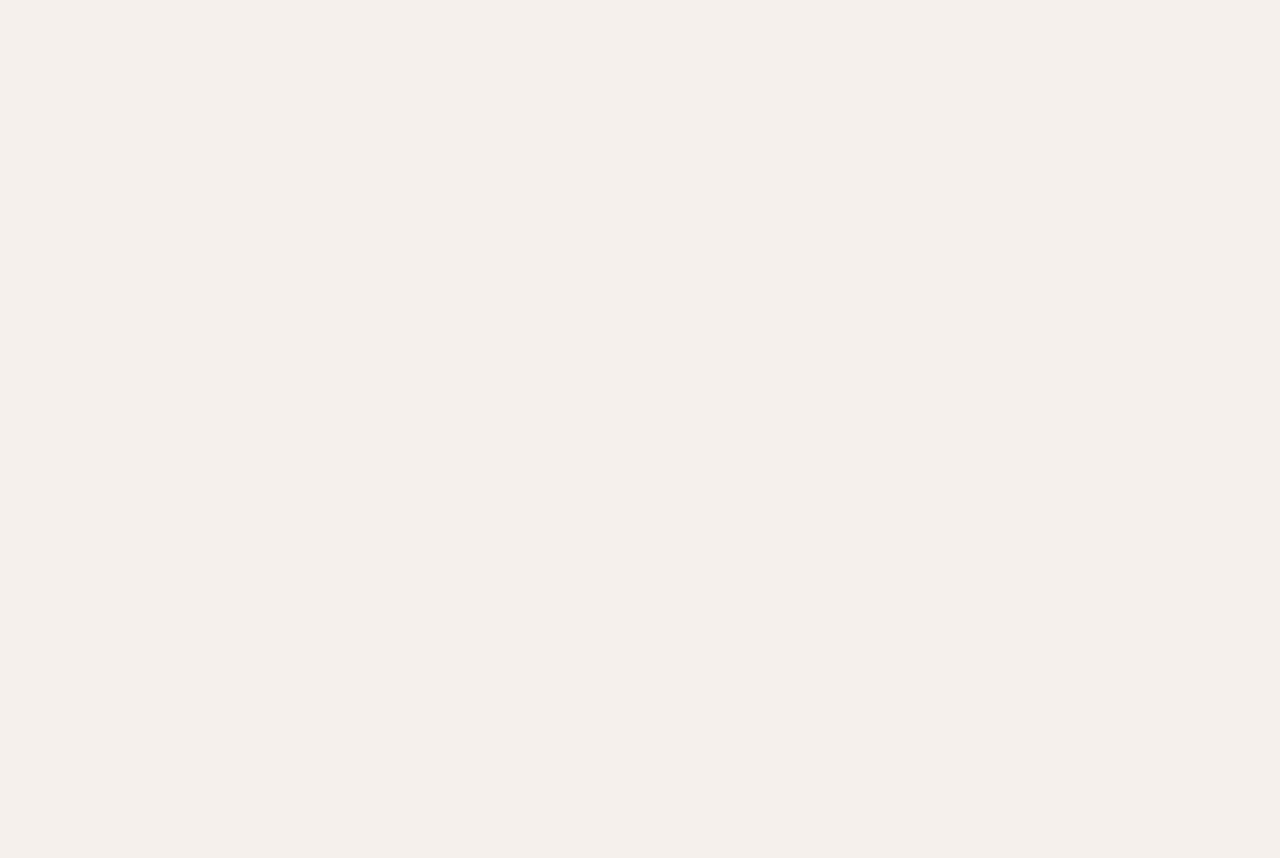
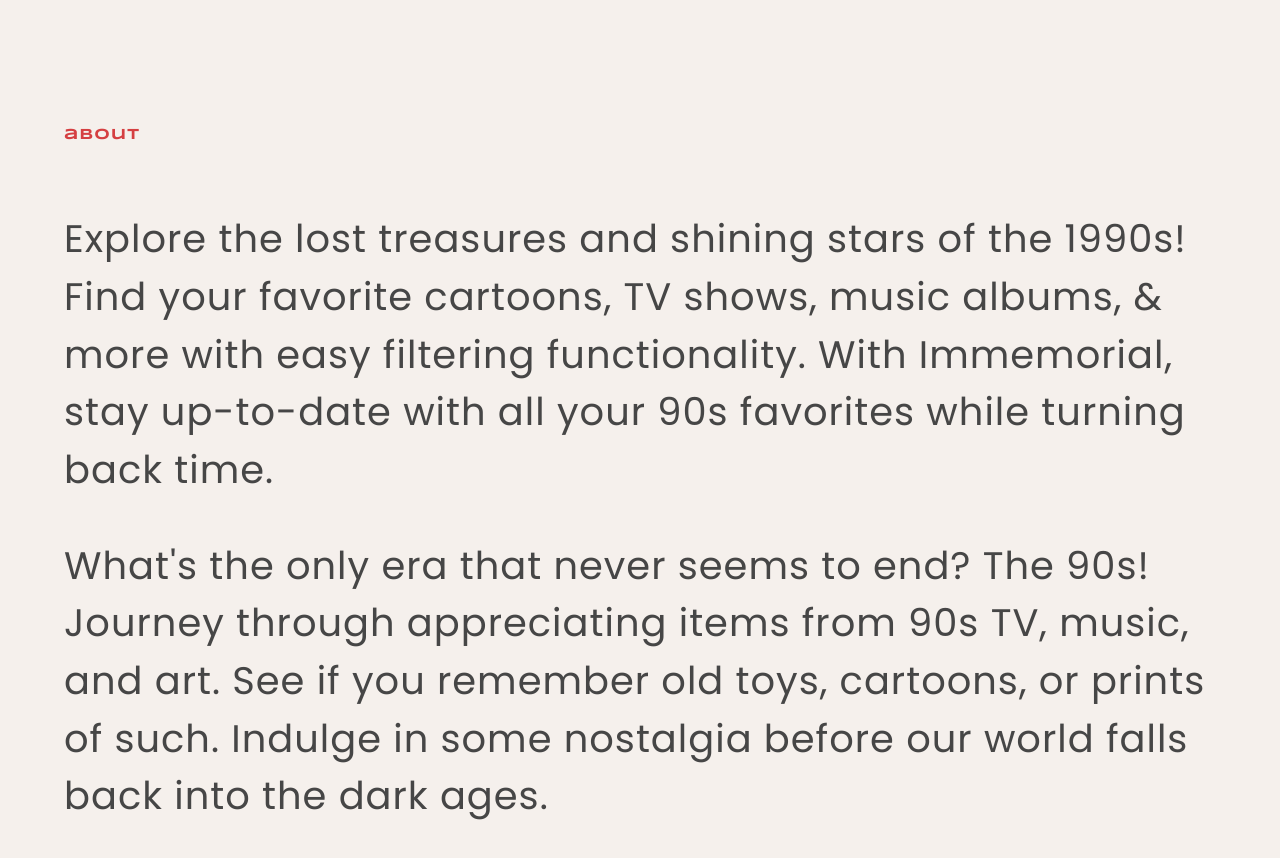
Before and after one commit to hossensumon071/react-immorial, a React (Create React App) app: page / in a window 1280 px wide. Shown: the part 1840-2698 px from the top of the page. Before the commit the page ends 1836 px from the top, so only its background shows below. Built offline with nearby package versions, Linux system fonts and the light colour scheme; a web font is replaced by a local one.

Commit message:
about section complete

```diff
--- /dev/null
+++ b/src/components/About.jsx
@@ -0,0 +1,17 @@
+import React from 'react';
+
+const About = () => {
+  return (
+    <section className="about wrapper">
+      <h2 className="section-title">About</h2>
+      <p>
+      Explore the lost treasures and shining stars of the 1990s! Find your favorite cartoons, TV shows, music albums, & more with easy filtering functionality. With Immemorial, stay up-to-date with all your 90s favorites while turning back time.
+      </p>
+      <p>
+      What's the only era that never seems to end? The 90s! Journey through appreciating items from 90s TV, music, and art. See if you remember old toys, cartoons, or prints of such. Indulge in some nostalgia before our world falls back into the dark ages.
+      </p>
+    </section>
+  );
+};
+
+export default About;
--- a/src/components/Home.jsx
+++ b/src/components/Home.jsx
@@ -1,4 +1,5 @@
 import React from 'react';
+import About from './About';
 import Featured from './Featured';
 import Hero from './Hero';
 
@@ -7,6 +8,7 @@
     <div>
       <Hero/>
       <Featured/>
+      <About/>
     </div>
   );
 };
--- a/src/index.css
+++ b/src/index.css
@@ -212,3 +212,12 @@
   bottom: 0;
   background-color: var(--color-lighter);
 }
+
+/* about page start */
+.about{
+  font-size: 3vw;
+  line-height: 1.5;
+}
+.about p:last-child{
+  margin-top: 3vw;
+}
```
Also changed, not shown: src/components/Gallery.jsx (added, +11 -0 lines).
